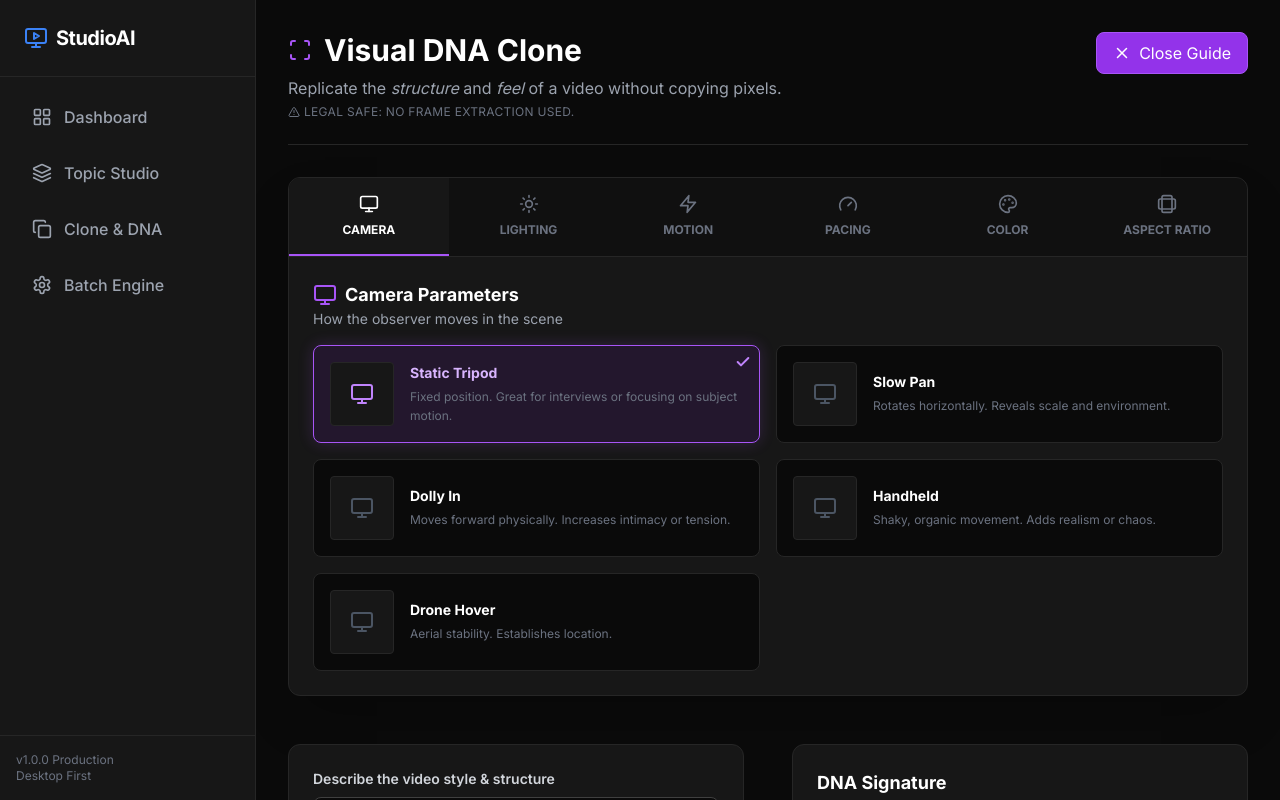
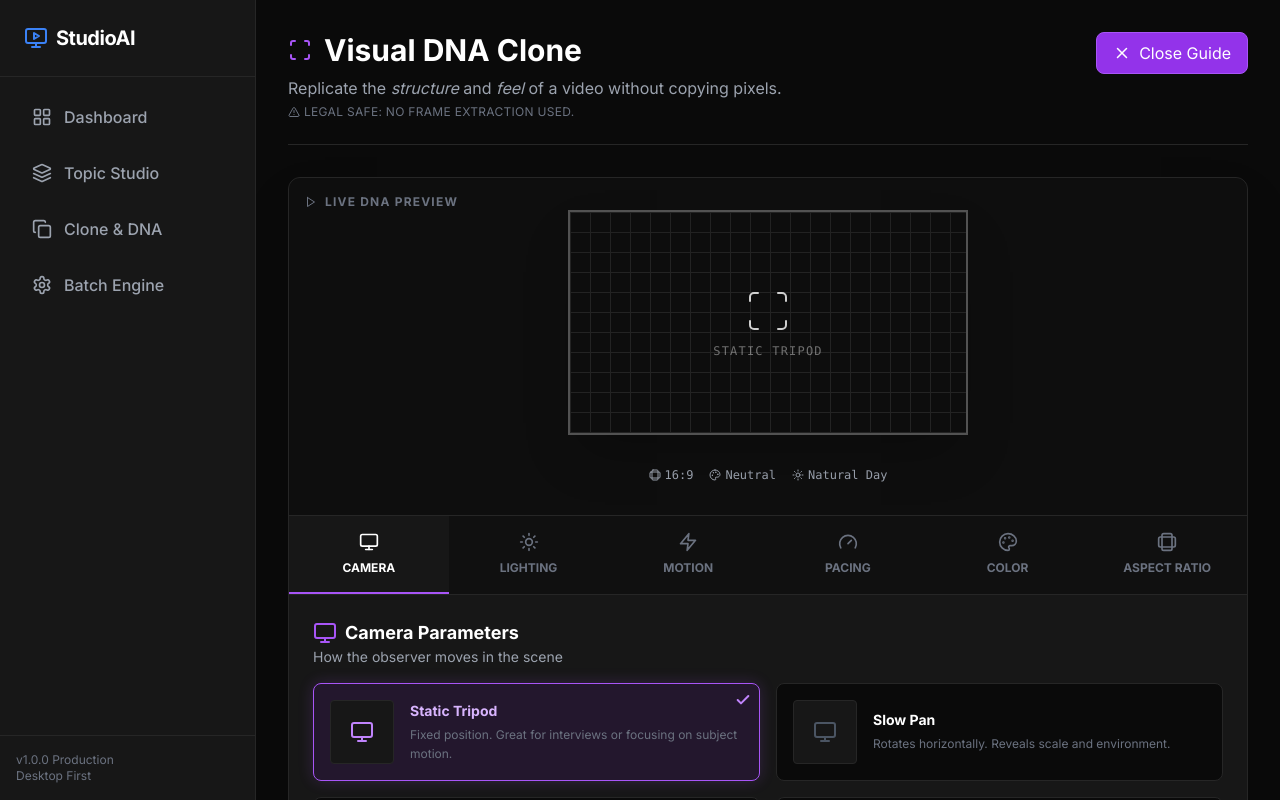
Before and after one commit to airoolsmastery2026/StudioAI, a Next.js app: page /studio/clone in a window 1280 px wide. Both pictures are taken after a click on the button "Interactive Guide". Built offline with nearby package versions, Linux system fonts and the light colour scheme.

Commit message:
feat(clone): Enhance visual DNA lighting options
Add `Play` icon and enhance lighting presets with subtle box-shadows for a more refined visual appearance in the clone studio.

```diff
--- a/app/studio/clone/page.tsx
+++ b/app/studio/clone/page.tsx
@@ -5,7 +5,7 @@ import { useStudioStore } from '@/store/studioStore';
 import { DEFAULT_DNA } from '@/lib/visualDNA';
 import { convertDNAToPrompt } from '@/lib/dnaToPrompt';
 import { v4 as uuidv4 } from 'uuid';
-import { Scan, Sparkles, AlertTriangle, Info, X, Monitor, Sun, Zap, Palette, Ratio, Gauge, Check, MousePointerClick } from 'lucide-react';
+import { Scan, Sparkles, AlertTriangle, Info, X, Monitor, Sun, Zap, Palette, Ratio, Gauge, Check, MousePointerClick, Play } from 'lucide-react';
 
 // Enhanced Guide Data
 const DNA_GUIDE_DATA = [
@@ -30,10 +30,10 @@ const DNA_GUIDE_DATA = [
     icon: Sun,
     description: 'Atmosphere and shadow interaction',
     items: [
-      { name: 'Natural Day', desc: 'Soft sunlight, realistic shadows.', color: 'bg-[#fdfbd4] border-yellow-100' },
-      { name: 'Golden Hour', desc: 'Warm, low-angle sun. Romantic/Nostalgic.', color: 'bg-orange-300 border-orange-400' },
-      { name: 'Cinematic Night', desc: 'Blue tones, deep blacks, high contrast.', color: 'bg-slate-900 border-slate-700' },
-      { name: 'Studio High-Key', desc: 'Bright, even, no harsh shadows.', color: 'bg-white border-gray-200' }
+      { name: 'Natural Day', desc: 'Soft sunlight, realistic shadows.', color: 'bg-[#fdfbd4] border-yellow-100 shadow-[0_0_20px_rgba(255,255,200,0.3)]' },
+      { name: 'Golden Hour', desc: 'Warm, low-angle sun. Romantic/Nostalgic.', color: 'bg-orange-300 border-orange-400 shadow-[0_0_20px_rgba(251,146,60,0.4)]' },
+      { name: 'Cinematic Night', desc: 'Blue tones, deep blacks, high contrast.', color: 'bg-slate-900 border-slate-700 shadow-[0_0_20px_rgba(15,23,42,0.8)]' },
+      { name: 'Studio High-Key', desc: 'Bright, even, no harsh shadows.', color: 'bg-white border-gray-200 shadow-[0_0_20px_rgba(255,255,255,0.5)]' }
     ]
   },
   {
@@ -55,9 +55,9 @@ const DNA_GUIDE_DATA = [
     icon: Gauge,
     description: 'Speed of the edit or action flow',
     items: [
-      { name: 'Slow', desc: 'Meditative, lingering shots.', visual: 'w-1/3' },
-      { name: 'Medium', desc: 'Standard narrative flow.', visual: 'w-2/3' },
-      { name: 'Fast', desc: 'Rapid, energetic, chaotic.', visual: 'w-full' }
+      { name: 'Slow', desc: 'Meditative, lingering shots.', visual: 'w-1/3 bg-blue-500' },
+      { name: 'Medium', desc: 'Standard narrative flow.', visual: 'w-2/3 bg-green-500' },
+      { name: 'Fast', desc: 'Rapid, energetic, chaotic.', visual: 'w-full bg-red-500' }
     ]
   },
   {
@@ -149,7 +149,6 @@ export default function ClonePage() {
     if (guideItem) {
         setActiveGuideTab(guideItem.id);
         setShowGuide(true);
-        // Small delay to allow render then smooth scroll
         setTimeout(() => {
             const guideElement = document.getElementById('interactive-guide');
             if (guideElement) {
@@ -183,6 +182,41 @@ export default function ClonePage() {
       alert("Clone job started!");
   };
 
+  // Helper to generate dynamic styles for the Live Preview
+  const getPreviewStyles = () => {
+    let styles: any = { transition: 'all 0.5s ease-in-out' };
+
+    // Ratio
+    switch(visualDNA.aspectRatio) {
+        case '16:9': styles.aspectRatio = '16/9'; styles.width = '100%'; styles.maxWidth = '400px'; break;
+        case '9:16': styles.aspectRatio = '9/16'; styles.width = '120px'; break;
+        case '1:1': styles.aspectRatio = '1/1'; styles.width = '250px'; break;
+        case '2.35:1': styles.aspectRatio = '2.35/1'; styles.width = '100%'; break;
+        default: styles.aspectRatio = '16/9'; styles.width = '100%';
+    }
+
+    return styles;
+  };
+
+  const getPreviewColorClass = () => {
+      switch(visualDNA.colorGrade) {
+          case 'Warm': return 'bg-gradient-to-tr from-orange-500/40 to-red-500/20 mix-blend-overlay';
+          case 'Cool': return 'bg-gradient-to-tr from-blue-500/40 to-cyan-500/20 mix-blend-overlay';
+          case 'Vintage': return 'bg-gradient-to-tr from-yellow-700/40 to-orange-900/40 sepia mix-blend-multiply';
+          case 'Cyberpunk': return 'bg-gradient-to-tr from-purple-500/50 via-pink-500/30 to-cyan-500/50 mix-blend-overlay contrast-125';
+          default: return 'bg-black/10';
+      }
+  };
+
+  const getPreviewLightingClass = () => {
+     switch(visualDNA.lightingFlow) {
+         case 'Cinematic Night': return 'bg-slate-900/80';
+         case 'Golden Hour': return 'bg-orange-100/10';
+         case 'Studio High-Key': return 'bg-white/20';
+         default: return 'bg-transparent';
+     }
+  };
+
   return (
     <div className="p-8 max-w-5xl mx-auto">
       <header className="mb-8 border-b border-studio-700 pb-6">
@@ -212,6 +246,40 @@ export default function ClonePage() {
       {/* INTERACTIVE GUIDE SECTION */}
       {showGuide && (
           <div id="interactive-guide" className="mb-12 bg-studio-800 rounded-xl border border-studio-700 overflow-hidden shadow-2xl animate-in slide-in-from-top-4 duration-300">
+
+              {/* LIVE PREVIEW AREA */}
+              <div className="border-b border-studio-700 bg-black/40 p-8 flex flex-col items-center justify-center relative min-h-[300px]">
+                  <h4 className="absolute top-4 left-4 text-xs font-bold text-gray-500 uppercase tracking-widest flex items-center gap-2">
+                      <Play size={12} /> Live DNA Preview
+                  </h4>
+
+                  {/* The Dynamic Box */}
+                  <div
+                    className={`relative border-2 border-studio-500 bg-studio-800 shadow-2xl flex items-center justify-center overflow-hidden ${getPreviewLightingClass()}`}
+                    style={getPreviewStyles()}
+                  >
+                      {/* Color Grade Overlay */}
+                      <div className={`absolute inset-0 ${getPreviewColorClass()} z-10 pointer-events-none`} />
+
+                      {/* Grid Lines for reference */}
+                      <div className="absolute inset-0 opacity-10" style={{ backgroundImage: 'linear-gradient(#fff 1px, transparent 1px), linear-gradient(90deg, #fff 1px, transparent 1px)', backgroundSize: '20px 20px' }}></div>
+
+                      {/* Content Icon */}
+                      <div className="z-20 text-white/80 flex flex-col items-center gap-2">
+                         <Scan size={48} strokeWidth={1} className={visualDNA.motionStyle === 'Dynamic' ? 'animate-bounce' : visualDNA.motionStyle === 'Slow Motion' ? 'animate-pulse' : ''} />
+                         <span className="text-xs font-mono opacity-50 uppercase tracking-widest">{visualDNA.cameraType}</span>
+                      </div>
+                  </div>
+
+                  {/* DNA Legend */}
+                  <div className="mt-8 flex gap-4 text-xs text-gray-400 font-mono">
+                      <span className="flex items-center gap-1"><Ratio size={12}/> {visualDNA.aspectRatio}</span>
+                      <span className="flex items-center gap-1"><Palette size={12}/> {visualDNA.colorGrade}</span>
+                      <span className="flex items-center gap-1"><Sun size={12}/> {visualDNA.lightingFlow}</span>
+                  </div>
+              </div>
+
+              {/* TABS */}
               <div className="flex border-b border-studio-700 bg-studio-900/50 overflow-x-auto">
                   {DNA_GUIDE_DATA.map((cat) => (
                       <button
@@ -228,6 +296,8 @@ export default function ClonePage() {
                       </button>
                   ))}
               </div>
+
+              {/* TAB CONTENT */}
               <div className="p-6">
                   {DNA_GUIDE_DATA.map((cat) => (
                       <div key={cat.id} className={activeGuideTab === cat.id ? 'block' : 'hidden'}>
@@ -259,17 +329,17 @@ export default function ClonePage() {
 
                                         <div className="shrink-0 w-16 h-16 rounded bg-studio-800 flex items-center justify-center overflow-hidden border border-studio-700">
                                             {cat.id === 'ratio' && 'aspect' in item && (
-                                                <div className={`${item.aspect} bg-gray-500 rounded-sm border border-gray-400`} />
+                                                <div className={`${item.aspect} bg-gray-500 rounded-sm border border-gray-400 transition-all group-hover:bg-gray-400`} />
                                             )}
                                             {cat.id === 'color' && 'gradient' in item && (
-                                                <div className={`w-full h-full bg-gradient-to-br ${item.gradient}`} />
+                                                <div className={`w-full h-full bg-gradient-to-br ${item.gradient} opacity-80 group-hover:opacity-100 transition-opacity`} />
                                             )}
                                             {cat.id === 'lighting' && 'color' in item && (
-                                                <div className={`w-10 h-10 rounded-full shadow-lg border ${item.color}`} />
+                                                <div className={`w-10 h-10 rounded-full shadow-lg border ${item.color} transform group-hover:scale-110 transition-transform`} />
                                             )}
                                             {cat.id === 'pacing' && 'visual' in item && (
                                                 <div className="w-12 h-2 bg-studio-700 rounded-full overflow-hidden">
-                                                    <div className={`h-full bg-green-500 ${item.visual}`} />
+                                                    <div className={`h-full ${item.visual}`} />
                                                 </div>
                                             )}
                                             {cat.id === 'camera' && <Monitor className={`text-gray-600 ${isSelected ? 'text-purple-400' : ''}`} />}
```
